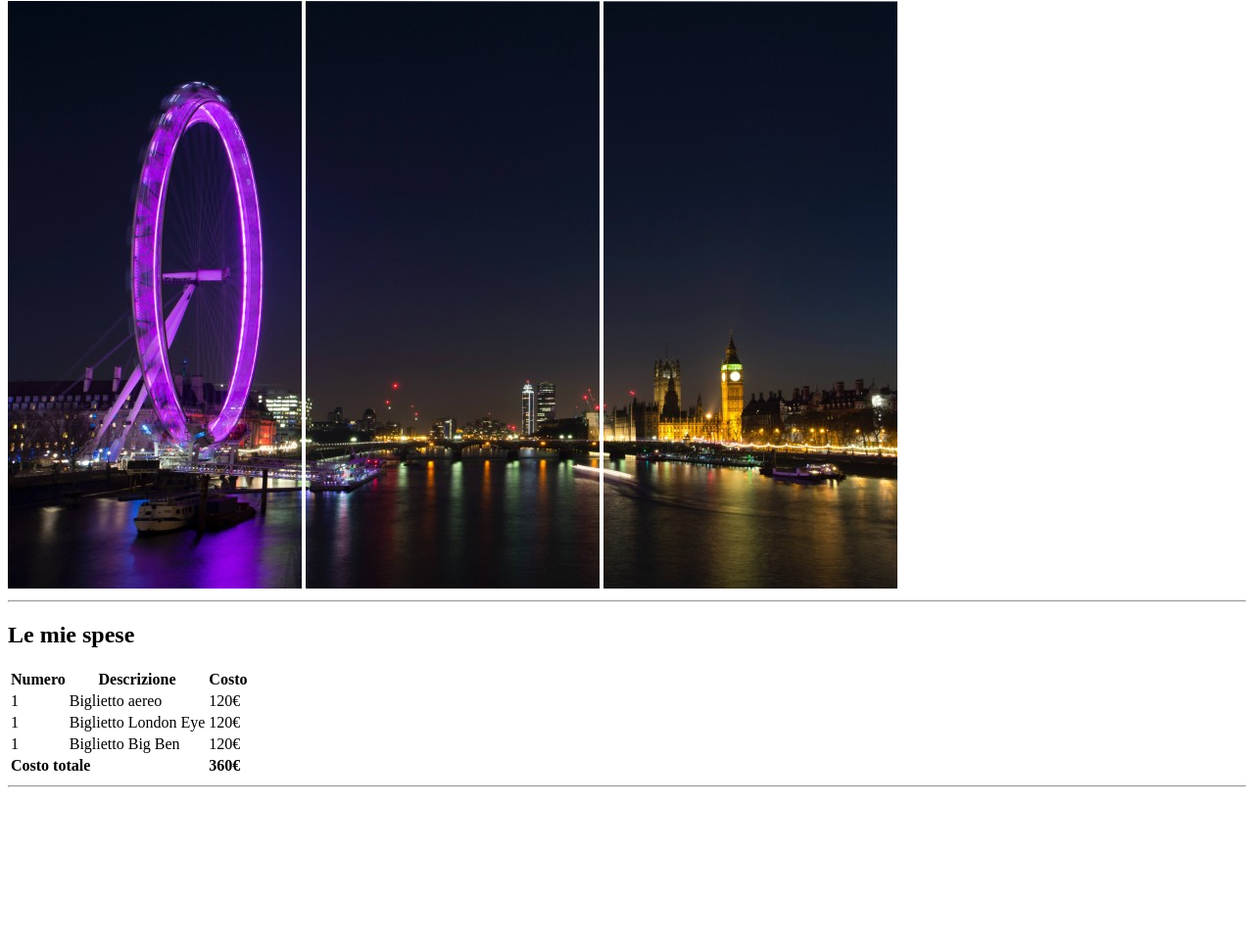
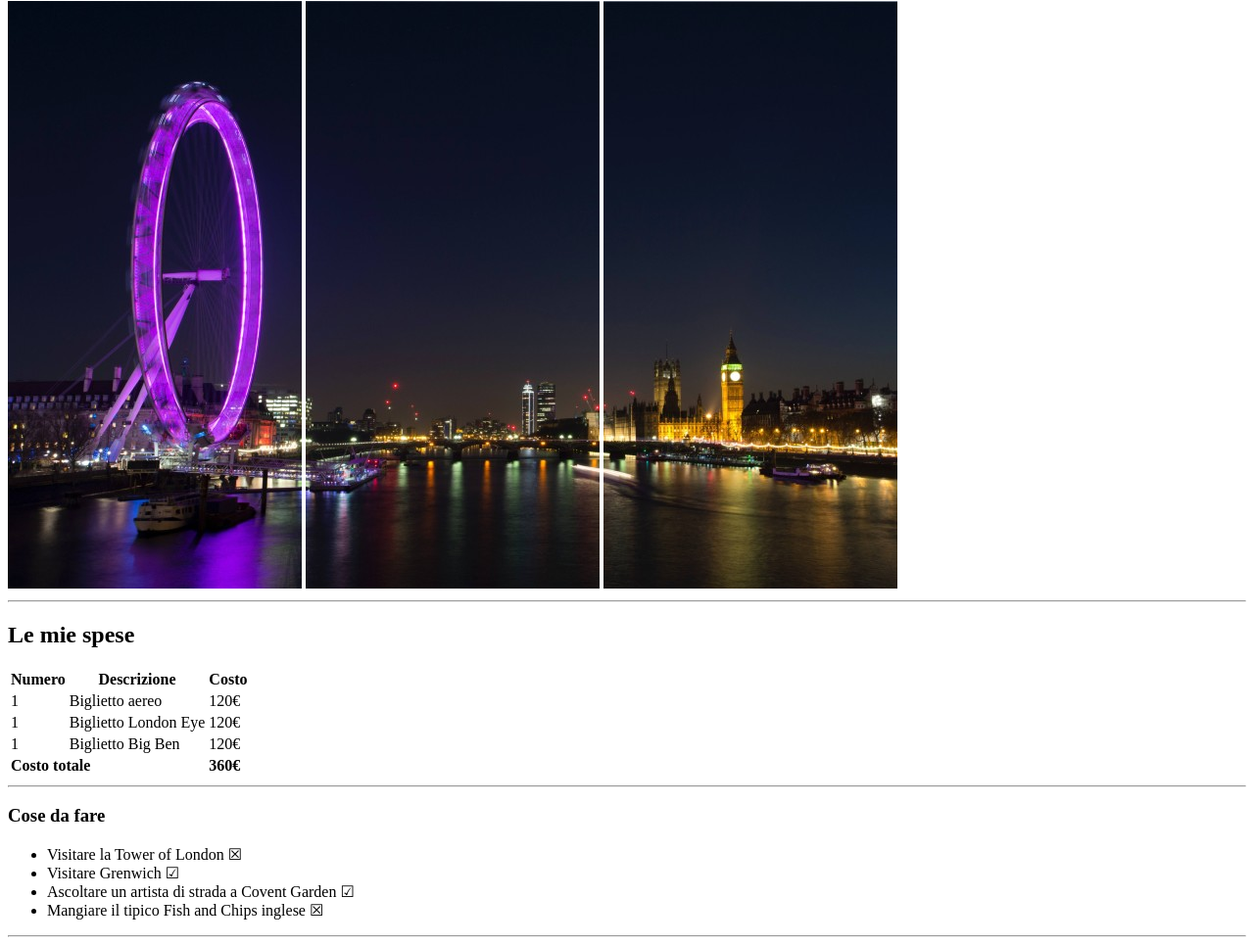
Before and after one commit to manuelmenama/html-london-trip, a plain HTML site: page index.html in a window 1280 px wide. Shown: the part 79-1044 px from the top of the page at 98% size. Before the commit the page ends 891 px from the top, so only its background shows below. Drawn offline with Linux system fonts and the light colour scheme.

Commit message:
add to do list

```diff
--- a/index.html
+++ b/index.html
@@ -80,8 +80,21 @@
 
     <!-- end sezione: costi -->
 
+    <!-- sezione: to do list -->
 
+    <section>
+      <h3>Cose da fare</h3>
+      <!-- lista non ordinata -->
+      <ul>
+        <li>Visitare la Tower of London &#9746;</li>
+        <li>Visitare Grenwich &#9745;</li>
+        <li>Ascoltare un artista di strada a Covent Garden &#9745;</li>
+        <li>Mangiare il tipico Fish and Chips inglese &#9746;</li>
+      </ul>
+      <hr>
+    </section>
 
+    <!-- end sezione: to do list -->
 
 
   </main>
```
